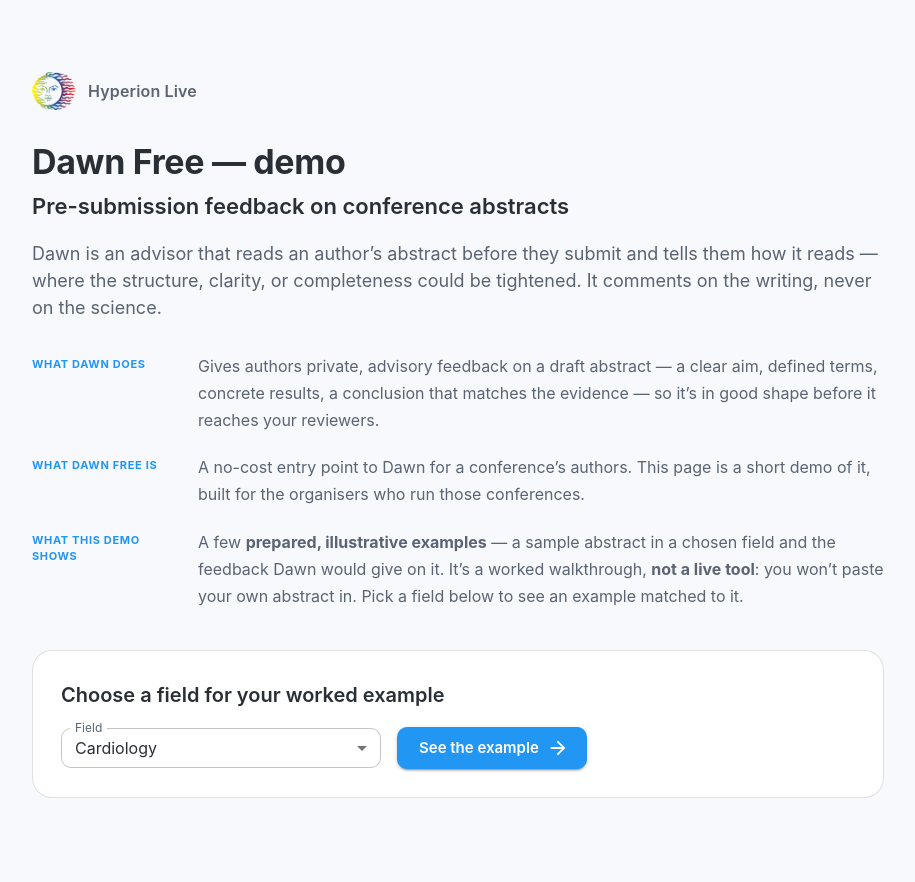
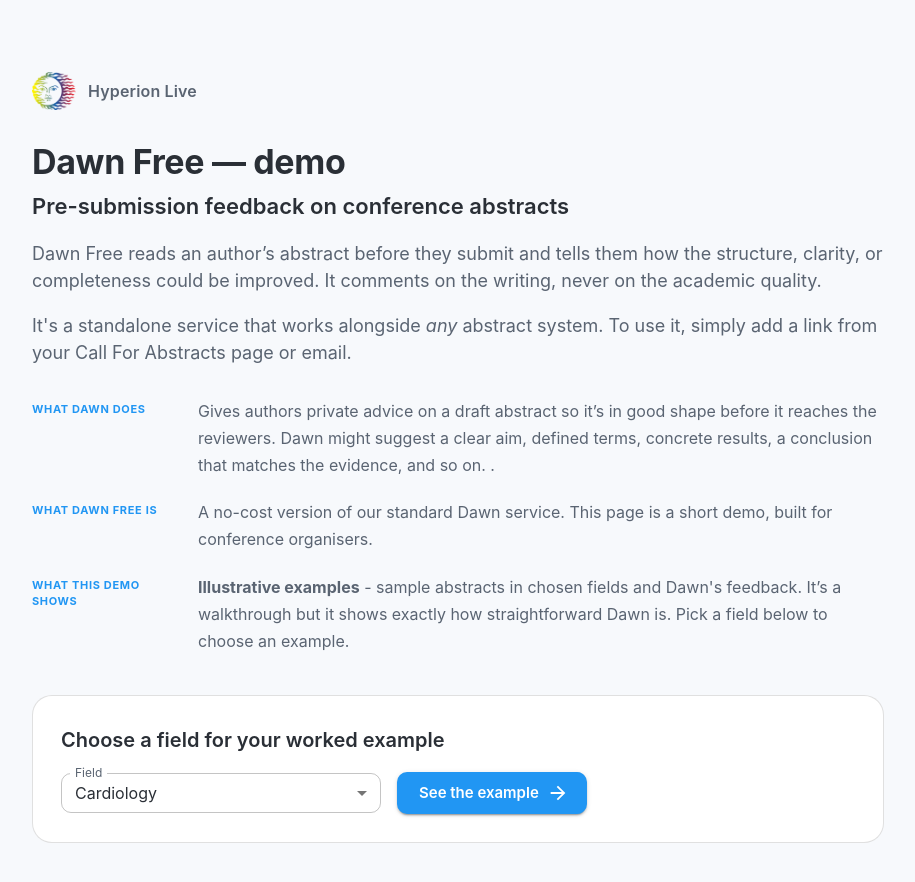
Before and after one commit to KWhyperion/dawnfreedemo, a React (Vite) app: page / in a window 1280 px wide. Shown: the top 882 px of the page, without its empty margins (182-1097 px from the left). Built offline with nearby package versions, Linux system fonts and the light colour scheme.

Commit message:
cosmetic tweaks and front page text

```diff
--- a/src/components/LeadCaptureForm.jsx
+++ b/src/components/LeadCaptureForm.jsx
@@ -79,7 +79,7 @@
                 See Dawn on your conference’s abstracts
             </Typography>
             <Typography variant="body2" color="text.secondary" sx={{mb: 2}}>
-                Leave your details and we’ll show you how Dawn works for your authors.
+                Leave your details and we’ll show you how Dawn can work for your authors.
             </Typography>
 
             {status === 'error' && (
--- a/src/components/SampleAbstract.jsx
+++ b/src/components/SampleAbstract.jsx
@@ -1,5 +1,5 @@
 import React from 'react';
-import {Box, Typography, Chip, Paper, Fade} from '@mui/material';
+import {Box, Typography, Chip, Paper, alpha, Fade} from '@mui/material';
 
 // ── SampleAbstract ───────────────────────────────────────────────────────────
 // Renders the selected sample's dummy abstract (title + body). The body is plain
@@ -14,7 +14,7 @@
     const paragraphs = (abstract.body || '').split(/\n{2,}/).filter(Boolean);
 
     return (
-        <Paper variant="outlined" sx={{p: {xs: 2.5, md: 3.5}, borderRadius: 2}}>
+        <Paper variant="outlined" sx={{p: {xs: 2.5, md: 3.5}, position:'relative', border: '1px solid #2196F3',borderRadius: 2}}>
             <Box sx={{display: 'flex', alignItems: 'center', gap: 1, mb: 1.5}}>
                 <Chip label="Sample abstract" size="small" color="primary" variant="outlined"/>
                 {domainLabel && (
@@ -24,6 +24,7 @@
             <Typography variant="h2" sx={{fontSize: 20, fontWeight: 600, mb: 1.5, lineHeight: 1.35}}>
                 {abstract.title}
             </Typography>
+
             {showBody && (
                 <Fade in appear timeout={250}>
                     <Box>
@@ -39,6 +40,24 @@
                     </Box>
                 </Fade>
             )}
+            {/* Watermark label over the text */}
+            <Typography
+                aria-hidden
+                sx={(theme) => ({
+                    position: 'absolute',
+                    top: '50%', left: '50%',
+                    transform: 'translate(-50%, -50%) rotate(-30deg)',
+                    fontSize: '5rem',
+                    fontWeight: 700,
+                    letterSpacing: '0.1em',
+                    color: alpha(theme.palette.text.primary, 0.1),
+                    pointerEvents: 'none',
+                    userSelect: 'none',
+                    whiteSpace: 'nowrap',
+                })}
+            >
+                SAMPLE
+            </Typography>
         </Paper>
     );
 }
--- a/src/pages/DemoPage.jsx
+++ b/src/pages/DemoPage.jsx
@@ -121,7 +121,7 @@
                     </Box>
 
                     {/* ── Right: abstract + capture ── */}
-                    <Box sx={{flex: 1, minWidth: 0, width: '100%'}}>
+                    <Box sx={{flex: 1, minWidth: 0, width: '100%',  mt: { md: '20px' }}}>
                         <SampleAbstract
                             domainLabel={sample?.domainLabel}
                             abstract={sample?.abstract}
--- a/src/pages/ExplainerPage.jsx
+++ b/src/pages/ExplainerPage.jsx
@@ -39,26 +39,26 @@
                 </Typography>
 
                 <Typography variant="h2" sx={{fontWeight: 400, fontSize: 18, color: 'text.secondary', mb: 4, lineHeight: 1.5}}>
-                    Dawn is an advisor that reads an author’s abstract before they submit and
-                    tells them how it reads — where the structure, clarity, or completeness could
-                    be tightened. It comments on the writing, never on the science.
+                    <p>Dawn Free reads an author’s abstract before they submit and
+                        tells them how the structure, clarity, or completeness could
+                        be improved. It comments on the writing, never on the academic quality.</p>
+                    <p>It's a standalone service that works alongside <em>any</em> abstract system. To use it, simply add a link from your Call For Abstracts page or email. </p>
                 </Typography>
 
                 <Stack spacing={2.5} sx={{mb: 5}}>
                     <ExplainerPoint title="What Dawn does">
-                        Gives authors private, advisory feedback on a draft abstract — a clear aim,
-                        defined terms, concrete results, a conclusion that matches the evidence —
-                        so it’s in good shape before it reaches your reviewers.
+                        Gives authors private advice on a draft abstract so it’s in good shape before it reaches the reviewers. Dawn might suggest a clear aim,
+                        defined terms, concrete results, a conclusion that matches the evidence, and so on.
+                        .
                     </ExplainerPoint>
                     <ExplainerPoint title="What Dawn Free is">
-                        A no-cost entry point to Dawn for a conference’s authors. This page is a
-                        short demo of it, built for the organisers who run those conferences.
+                        A no-cost version of our standard Dawn service. This page is a
+                        short demo, built for conference organisers.
                     </ExplainerPoint>
                     <ExplainerPoint title="What this demo shows">
-                        A few <strong>prepared, illustrative examples</strong> — a sample abstract in
-                        a chosen field and the feedback Dawn would give on it. It’s a worked
-                        walkthrough, <strong>not a live tool</strong>: you won’t paste your own
-                        abstract in. Pick a field below to see an example matched to it.
+                        <strong>Illustrative examples</strong> - sample abstracts in
+                        chosen fields and Dawn's feedback. It’s a
+                        walkthrough but it shows exactly how straightforward Dawn is.  Pick a field below to choose an example.
                     </ExplainerPoint>
                 </Stack>
 
```
